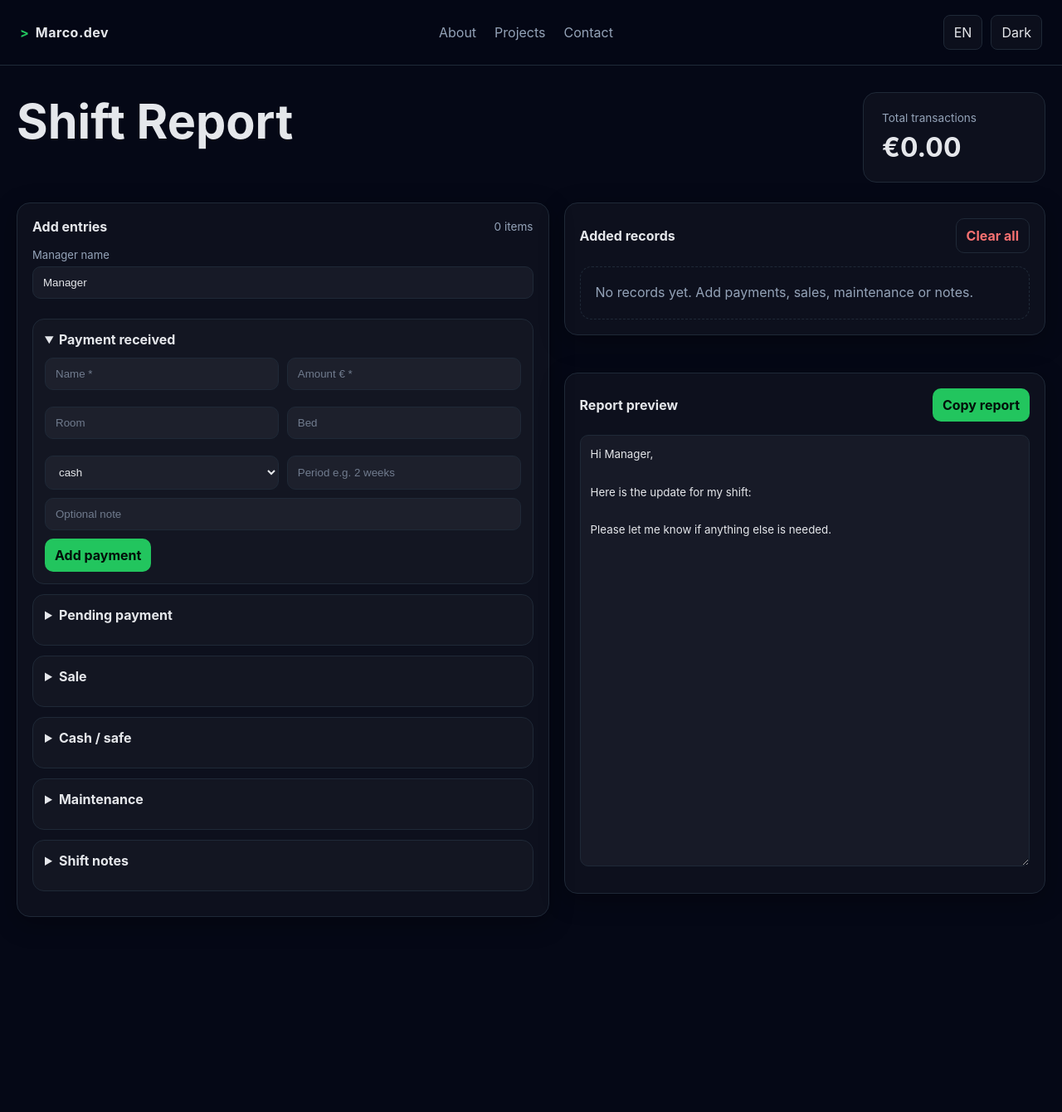
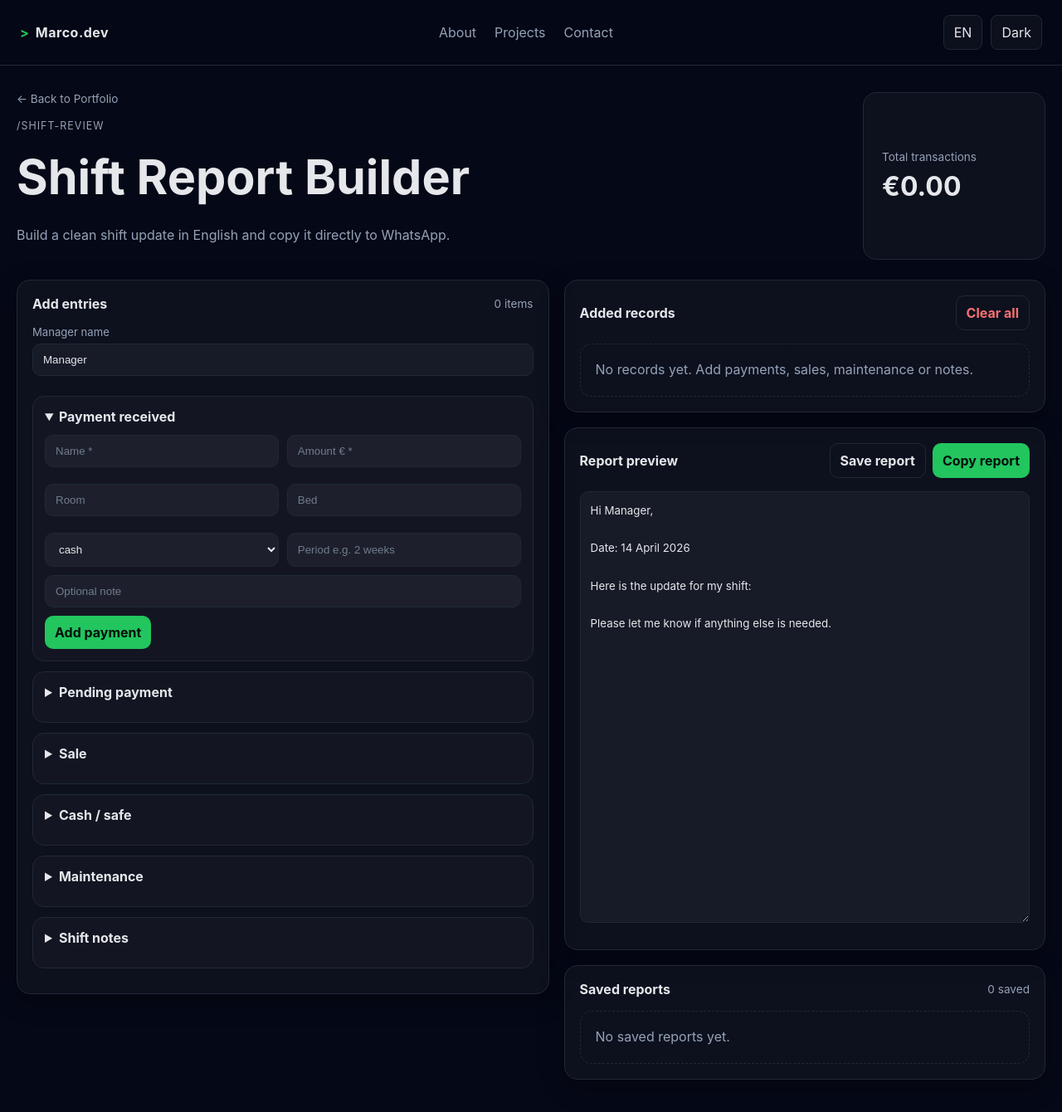
Before and after one commit to MarcoAMtz99/portafolio_vue, a Vue app: page /shift-report in a window 1280 px wide. Shown: the top 1340 px of the page at 83% size. Before the commit the page ends 1185 px from the top, so only its background shows below. Built offline with nearby package versions, Linux system fonts and the light colour scheme.

Commit message:
Mejora en reportes

```diff
--- a/src/components/HeroSection.vue
+++ b/src/components/HeroSection.vue
@@ -1,5 +1,6 @@
 <script setup>
 import { useI18n } from 'vue-i18n'
+import { RouterLink } from 'vue-router'
 
 const { t } = useI18n()
 </script>
@@ -7,16 +8,24 @@ const { t } = useI18n()
 <template>
   <main class="hero">
     <section class="hero-content">
-      <!-- <p class="hero-label">[ root ] {{ t('hero.eyebrow') }}</p> -->
-      <p class="hero-label">> {{ t('hero.eyebrow') }}</p>
 
-      <h1 class="hero-title">{{ t('hero.title') }}</h1>
-      <h2 class="hero-subtitle">{{ t('hero.subtitle') }}</h2>
+      <p class="hero-label">
+        > {{ t('hero.eyebrow') }}
+      </p>
+
+      <h1 class="hero-title">
+        {{ t('hero.title') }}
+      </h1>
+
+      <h2 class="hero-subtitle">
+        {{ t('hero.subtitle') }}
+      </h2>
 
       <p class="hero-description">
         {{ t('hero.description') }}
       </p>
 
+      <!-- ACTIONS -->
       <div class="hero-actions">
         <a href="#projects" class="btn btn-primary">
           {{ t('hero.primaryButton') }}
@@ -25,7 +34,13 @@ const { t } = useI18n()
         <a href="#contact" class="btn btn-secondary">
           {{ t('hero.secondaryButton') }}
         </a>
+
+        <!-- 👇 SHIFT TOOL -->
+        <RouterLink to="/shift-report" class="btn btn-accent">
+          Open Shift Tool →
+        </RouterLink>
       </div>
+
     </section>
   </main>
 </template>
@@ -52,13 +67,6 @@ const { t } = useI18n()
   color: var(--accent);
   opacity: 0.9;
 }
-/* .hero-label {
-  margin: 0 0 12px;
-  font-size: 14px;
-  letter-spacing: 2px;
-  text-transform: uppercase;
-  color: var(--accent);
-} */
 
 .hero-title {
   margin: 0;
@@ -90,6 +98,50 @@ const { t } = useI18n()
   flex-wrap: wrap;
 }
 
+/* BOTONES BASE */
+.btn {
+  padding: 10px 16px;
+  border-radius: 10px;
+  font-weight: 600;
+  text-decoration: none;
+  transition: all 0.25s ease;
+  display: inline-block;
+}
+
+/* PRIMARY */
+.btn-primary {
+  background: var(--button-primary-bg);
+  color: var(--button-primary-text);
+}
+
+/* SECONDARY */
+.btn-secondary {
+  border: 1px solid var(--border);
+  color: var(--text-primary);
+}
+
+/* NUEVO BOTÓN SHIFT */
+.btn-accent {
+  background: transparent;
+  border: 1px solid var(--accent);
+  color: var(--accent);
+}
+
+.btn-accent:hover {
+  background: var(--accent);
+  color: var(--bg-primary);
+}
+
+/* HOVERS GENERALES */
+.btn-primary:hover {
+  opacity: 0.9;
+}
+
+.btn-secondary:hover {
+  background: rgba(255, 255, 255, 0.06);
+}
+
+/* MOBILE */
 @media (max-width: 520px) {
   .hero-description {
     font-size: 0.95rem;
@@ -98,5 +150,9 @@ const { t } = useI18n()
   .hero-actions {
     gap: 12px;
   }
+
+  .btn {
+    width: 100%;
+  }
 }
 </style>
--- a/src/components/ShiftReportBuilder.vue
+++ b/src/components/ShiftReportBuilder.vue
@@ -1,5 +1,6 @@
 <script setup>
 import { ref, computed, watch, onMounted } from 'vue'
+import { RouterLink } from 'vue-router'
 
 const reportName = ref('Manager')
 
@@ -110,7 +111,9 @@ onMounted(() => {
 
 <template>
   <div class="shift-builder">
-
+     <RouterLink to="/" class="back-home">
+      ← Back to Portfolio
+    </RouterLink>
     <!-- LEFT PANEL -->
     <div class="panel left">
       <h3>Quick Add</h3>
@@ -212,4 +215,27 @@ button {
   cursor: pointer;
   padding: 6px 10px;
 }
+.hero-left {
+  display: flex;
+  flex-direction: column;
+  gap: 6px;
+}
+
+/* BOTÓN BACK */
+.back-home {
+  font-size: 0.85rem;
+  color: var(--text-secondary);
+  text-decoration: none;
+  margin-bottom: 8px;
+  display: inline-block;
+  transition: all 0.2s ease;
+}
+
+.back-home:hover {
+  color: var(--accent);
+  transform: translateX(-2px);
+}
+.back-home {
+  font-size: 0.8rem;
+}
 </style>
--- a/src/views/ShiftReportBuilder.vue
+++ b/src/views/ShiftReportBuilder.vue
@@ -1,12 +1,15 @@
 <script setup>
 import { ref, computed, watch, onMounted } from 'vue'
+import { RouterLink } from 'vue-router'
 
 const STORAGE_KEY = 'shift-report-builder-v2'
+const SAVED_REPORTS_KEY = 'shift-report-history-v1'
 
 const managerName = ref('Manager')
 const copied = ref(false)
 const formError = ref('')
 const records = ref([])
+const savedReports = ref([])
 
 const paymentForm = ref({
   name: '',
@@ -54,6 +57,14 @@ const maintenanceQuickActions = [
   'Paper replaced in bathrooms 500',
   'Laundry done',
 ]
+
+const currentDate = computed(() => {
+  return new Date().toLocaleDateString('en-IE', {
+    day: 'numeric',
+    month: 'long',
+    year: 'numeric',
+  })
+})
 
 const createId = () => {
   return crypto?.randomUUID ? crypto.randomUUID() : `${Date.now()}-${Math.random()}`
@@ -288,6 +299,8 @@ const reportText = computed(() => {
 
   lines.push(`Hi ${managerName.value || 'there'},`)
   lines.push('')
+  lines.push(`Date: ${currentDate.value}`)
+  lines.push('')
   lines.push('Here is the update for my shift:')
   lines.push('')
 
@@ -381,6 +394,61 @@ const copyReport = async () => {
   }
 }
 
+const loadSavedReports = () => {
+  const saved = localStorage.getItem(SAVED_REPORTS_KEY)
+
+  if (!saved) {
+    savedReports.value = []
+    return
+  }
+
+  try {
+    const parsed = JSON.parse(saved)
+    savedReports.value = Array.isArray(parsed) ? parsed : []
+  } catch {
+    localStorage.removeItem(SAVED_REPORTS_KEY)
+    savedReports.value = []
+  }
+}
+
+const persistSavedReports = () => {
+  localStorage.setItem(SAVED_REPORTS_KEY, JSON.stringify(savedReports.value))
+}
+
+const saveReportToHistory = () => {
+  if (!records.value.length) {
+    setError('Add at least one record before saving the report.')
+    return
+  }
+
+  const savedReport = {
+    id: createId(),
+    title: `Shift report - ${new Date().toLocaleString('en-IE')}`,
+    managerName: managerName.value,
+    records: JSON.parse(JSON.stringify(records.value)),
+    reportText: reportText.value,
+    totalTransactions: totalTransactions.value,
+    createdAt: new Date().toISOString(),
+  }
+
+  savedReports.value.unshift(savedReport)
+  persistSavedReports()
+}
+
+const loadReportFromHistory = (report) => {
+  if (!report) return
+
+  managerName.value = report.managerName || 'Manager'
+  records.value = Array.isArray(report.records)
+    ? JSON.parse(JSON.stringify(report.records))
+    : []
+}
+
+const deleteSavedReport = (id) => {
+  savedReports.value = savedReports.value.filter((report) => report.id !== id)
+  persistSavedReports()
+}
+
 watch(
   [records, managerName],
   () => {
@@ -398,8 +466,7 @@ watch(
 onMounted(() => {
   const saved = localStorage.getItem(STORAGE_KEY)
 
-  if (!saved) return
-
+  if (saved) {
     try {
       const parsed = JSON.parse(saved)
       managerName.value = parsed.managerName || 'Manager'
@@ -407,16 +474,26 @@ onMounted(() => {
     } catch {
       localStorage.removeItem(STORAGE_KEY)
     }
+  }
+
+  loadSavedReports()
 })
 </script>
 
 <template>
   <main class="shift-report-page">
     <section class="tool-hero">
-      <div>
-        <!-- <p class="eyebrow">/shift-review</p> -->
-        <h1 class="center">Shift Report </h1>
+      <div class="hero-left">
+        <RouterLink to="/" class="back-home">
+          ← Back to Portfolio
+        </RouterLink>
 
+        <p class="eyebrow">/shift-review</p>
+        <h1>Shift Report Builder</h1>
+
+        <p>
+          Build a clean shift update in English and copy it directly to WhatsApp.
+        </p>
       </div>
 
       <div class="hero-card">
@@ -429,6 +506,7 @@ onMounted(() => {
       <a href="#shift-inputs">Add</a>
       <a href="#shift-records">Records</a>
       <a href="#shift-preview">Preview</a>
+      <a href="#shift-history">Saved</a>
     </nav>
 
     <section class="builder-layout">
@@ -595,12 +673,53 @@ onMounted(() => {
       <section id="shift-preview" class="builder-panel preview-panel">
         <div class="panel-header">
           <h2>Report preview</h2>
+
+          <div class="preview-actions">
+            <button class="ghost-action" @click="saveReportToHistory">
+              Save report
+            </button>
+
             <button class="primary-action" @click="copyReport">
               {{ copied ? 'Copied!' : 'Copy report' }}
             </button>
           </div>
+        </div>
 
         <textarea :value="reportText" readonly />
+      </section>
+
+      <section id="shift-history" class="builder-panel history-panel">
+        <div class="panel-header">
+          <h2>Saved reports</h2>
+          <span>{{ savedReports.length }} saved</span>
+        </div>
+
+        <div v-if="!savedReports.length" class="empty-state">
+          No saved reports yet.
+        </div>
+
+        <div v-else class="saved-list">
+          <article
+            v-for="report in savedReports"
+            :key="report.id"
+            class="saved-report"
+          >
+            <div>
+              <strong>{{ report.title }}</strong>
+              <span>{{ formatMoney(report.totalTransactions || 0) }}</span>
+            </div>
+
+            <div class="saved-actions">
+              <button class="ghost-action" @click="loadReportFromHistory(report)">
+                Load
+              </button>
+
+              <button class="ghost-action danger" @click="deleteSavedReport(report.id)">
+                Delete
+              </button>
+            </div>
+          </article>
+        </div>
       </section>
     </section>
   </main>
@@ -621,6 +740,26 @@ onMounted(() => {
   justify-content: space-between;
   gap: 20px;
   margin-bottom: 24px;
+}
+
+.hero-left {
+  display: flex;
+  flex-direction: column;
+  gap: 6px;
+}
+
+.back-home {
+  font-size: 0.85rem;
+  color: var(--text-secondary);
+  text-decoration: none;
+  margin-bottom: 8px;
+  display: inline-block;
+  transition: all 0.2s ease;
+}
+
+.back-home:hover {
+  color: var(--accent);
+  transform: translateX(-2px);
 }
 
 .eyebrow {
@@ -684,10 +823,14 @@ onMounted(() => {
 }
 
 .input-panel {
-  grid-row: span 2;
+  grid-row: span 3;
 }
 
 .preview-panel {
+  grid-column: 2;
+}
+
+.history-panel {
   grid-column: 2;
 }
 
@@ -708,6 +851,11 @@ onMounted(() => {
 .panel-header span {
   color: var(--text-secondary);
   font-size: 0.85rem;
+}
+
+.preview-actions {
+  display: flex;
+  gap: 8px;
 }
 
 .form-error {
@@ -818,12 +966,14 @@ button {
   font-weight: 600;
 }
 
-.record-list {
+.record-list,
+.saved-list {
   display: grid;
   gap: 10px;
 }
 
-.record-item {
+.record-item,
+.saved-report {
   display: flex;
   justify-content: space-between;
   gap: 12px;
@@ -855,6 +1005,23 @@ button {
   border: 1px solid rgba(248, 113, 113, 0.25);
 }
 
+.saved-report strong {
+  display: block;
+  color: var(--text-primary);
+  margin-bottom: 4px;
+}
+
+.saved-report span {
+  color: var(--text-secondary);
+  font-size: 0.85rem;
+}
+
+.saved-actions {
+  display: flex;
+  gap: 8px;
+  align-items: flex-start;
+}
+
 .empty-state {
   border: 1px dashed var(--border);
   border-radius: 14px;
@@ -877,7 +1044,7 @@ button {
     top: 72px;
     z-index: 5;
     display: grid;
-    grid-template-columns: repeat(3, 1fr);
+    grid-template-columns: repeat(4, 1fr);
     gap: 8px;
     margin: 0 0 18px;
     padding: 8px;
@@ -894,7 +1061,7 @@ button {
     background: var(--button-secondary-bg);
     border: 1px solid var(--button-secondary-border);
     color: var(--text-primary);
-    font-size: 0.85rem;
+    font-size: 0.8rem;
     font-weight: 700;
   }
 
@@ -903,7 +1070,8 @@ button {
   }
 
   .input-panel,
-  .preview-panel {
+  .preview-panel,
+  .history-panel {
     grid-row: auto;
     grid-column: auto;
   }
@@ -928,6 +1096,10 @@ button {
 
   .tool-hero p {
     font-size: 0.95rem;
+  }
+
+  .back-home {
+    font-size: 0.8rem;
   }
 
   .hero-card {
@@ -974,8 +1146,10 @@ button {
     grid-template-columns: 1fr;
   }
 
-  .panel-header {
-    align-items: flex-start;
+  .panel-header,
+  .preview-actions,
+  .saved-actions {
+    align-items: stretch;
     flex-direction: column;
     gap: 10px;
   }
@@ -985,7 +1159,8 @@ button {
     font-size: 0.9rem;
   }
 
-  .record-item {
+  .record-item,
+  .saved-report {
     flex-direction: column;
     padding: 14px;
   }
```
Lines whose indentation alone changed are shown as unchanged.
